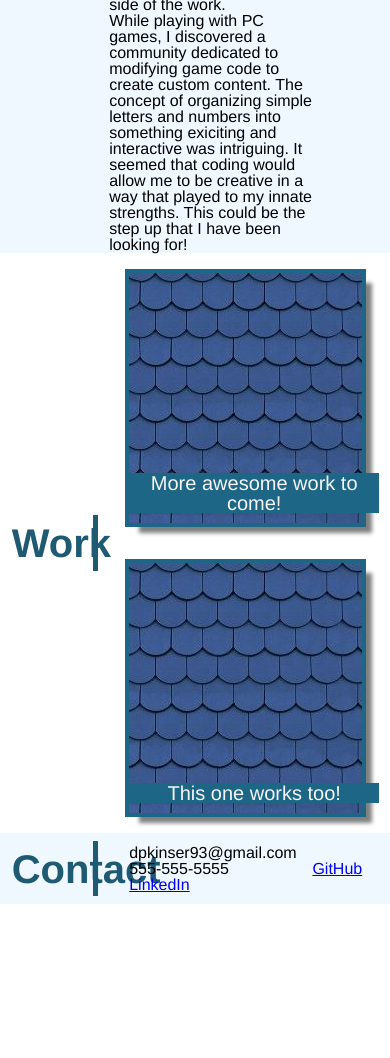
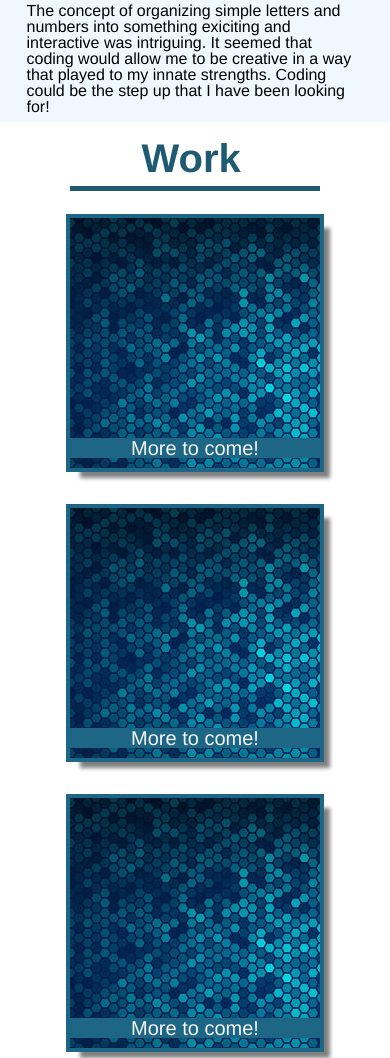
Before and after one commit to buneroskoviche/ProfessionalPortfolio, a plain HTML site: page index.html in a window 390 px wide. Shown: the part 647-1705 px from the top of the page. Before the commit the page ends 1551 px from the top, so only its background shows below. Drawn offline with Linux system fonts and the light colour scheme.

Commit message:
made mobile friendly

```diff
--- a/assets/style.css
+++ b/assets/style.css
@@ -69,6 +69,11 @@ nav a:visited {
     color: whitesmoke;
 }
 
+.divider-img img{
+    width: 100%;
+    height: 10%;
+}
+
 /* Sizing the 'category' containers */
 .category {
     background-color: aliceblue;
@@ -83,7 +88,7 @@ h2 {
     color: #1f5a73;
     text-align: center;
     font-size: 250%;
-    width: 25%;
+    width: 250px;
     border-right: 5px solid #1f5a73;
     padding: 2% 5% 2% 3%;
     margin: 2% 0;
@@ -95,27 +100,18 @@ h2 {
     height: auto;
 }
 
-/* 'About me' text spacing */
-section p {
+/* Spacing and display for the category details */
+.details {
     margin-left: 4%;
-    width: 70%;
-}
-
-/* Spacing for the contact list */
-section ul {
-    margin-left: 3%;
-    width: 70%;
-    display: flex;
-    justify-content: space-between;
-    flex-wrap: wrap;
-}
-
-/* Work block links wrap */
-.work-blocks {
-    margin-left: 3%;
     width: 70%;
     display: flex;
     flex-wrap: wrap;
+    justify-content: space-around;
+}
+
+/* 'About me' text spacing */
+section p {
+    margin: 2%;
 }
 
 /* Create a work link block, space it, and set a position for the ::after */
@@ -124,7 +120,7 @@ section ul {
     height: 250px;
     width: 250px;
     margin: 20px;
-    background-image: url("../assets/images/shingles.jpg");
+    background-image: url("../assets/images/hexagons.jpg");
     outline: 4px solid #1d6685;
     box-shadow: 10px 10px 4px 0px grey;
 }
@@ -136,9 +132,43 @@ section ul {
     text-align: center;
     color: whitesmoke;
     text-decoration: none;
-    display: inline-block;
     width: inherit;
     background-color: #1d6685;
     position: absolute;
     bottom: 10px;
 }
+
+/* Mobile friendly */
+@media screen and (max-width: 768px) {
+
+header {
+    height: auto;
+    flex-direction: column;
+}
+
+.avatar {
+    display: block;
+    text-align: center;
+}
+.avatar img {
+    margin-left: 0%;
+}
+
+.avatar h1 {
+    margin-left: 0%;
+}
+
+.category {
+    flex-direction: column;
+}
+
+.category h2 {
+    border-right: 0px;
+    border-bottom: 5px solid #1f5a73;
+}
+
+.details {
+    margin-left: 0%;
+    width: 90%;
+}
+}
--- a/index.html
+++ b/index.html
@@ -32,12 +32,14 @@
         </nav>
     </header>
 
-    <div class="divider-img"></div>
+    <div class="divider-img">
+    </div>
 
     <main>
 
         <section class="category" id="about">
             <h2>About Me</h2>
+            <div class="details">
                 <article>
                     <p>
                         Hello! My name is Daniel Kinser.
@@ -53,25 +55,27 @@
                         During the course I gained deep knowledge and immense appreciation for the arts, but felt that I had a stronger aptitude for the technical side of the work.
                     </p>
                     <p>
-                    While playing with PC games, I discovered a community dedicated to modifying game code to create custom content.
                         The concept of organizing simple letters and numbers into something exiciting and interactive was intriguing.
                         It seemed that coding would allow me to be creative in a way that played to my innate strengths.
-                    This could be the step up that I have been looking for!
+                        Coding could be the step up that I have been looking for!
                     </p>
                 </article>
+            </div>
         </section>
 
         <section class="category" id="work">
             <h2>Work</h2>
-            <div class="work-blocks">
-                <a href="index.html" data-desc="More awesome work to come!"></a>
-                <a href="index.html" data-desc="This one works too!"></a>
+            <div class="details" id="work-blocks">
+                <a href="index.html" data-desc="More to come!"></a>
+                <a href="index.html" data-desc="More to come!"></a>
+                <a href="index.html" data-desc="More to come!"></a>
+                <a href="index.html" data-desc="More to come!"></a>
             </div>
         </section>
 
         <section class="category" id="contact">
             <h2>Contact</h2>
-            <ul>
+            <ul class="details">
                 <li>dpkinser93@gmail.com</li>
                 <li>555-555-5555</li>
                 <li>
```
Also changed, not shown: assets/images/hexagons.jpg (added), assets/images/hexagons2.jpg (added). Lines whose indentation alone changed are shown as unchanged.
